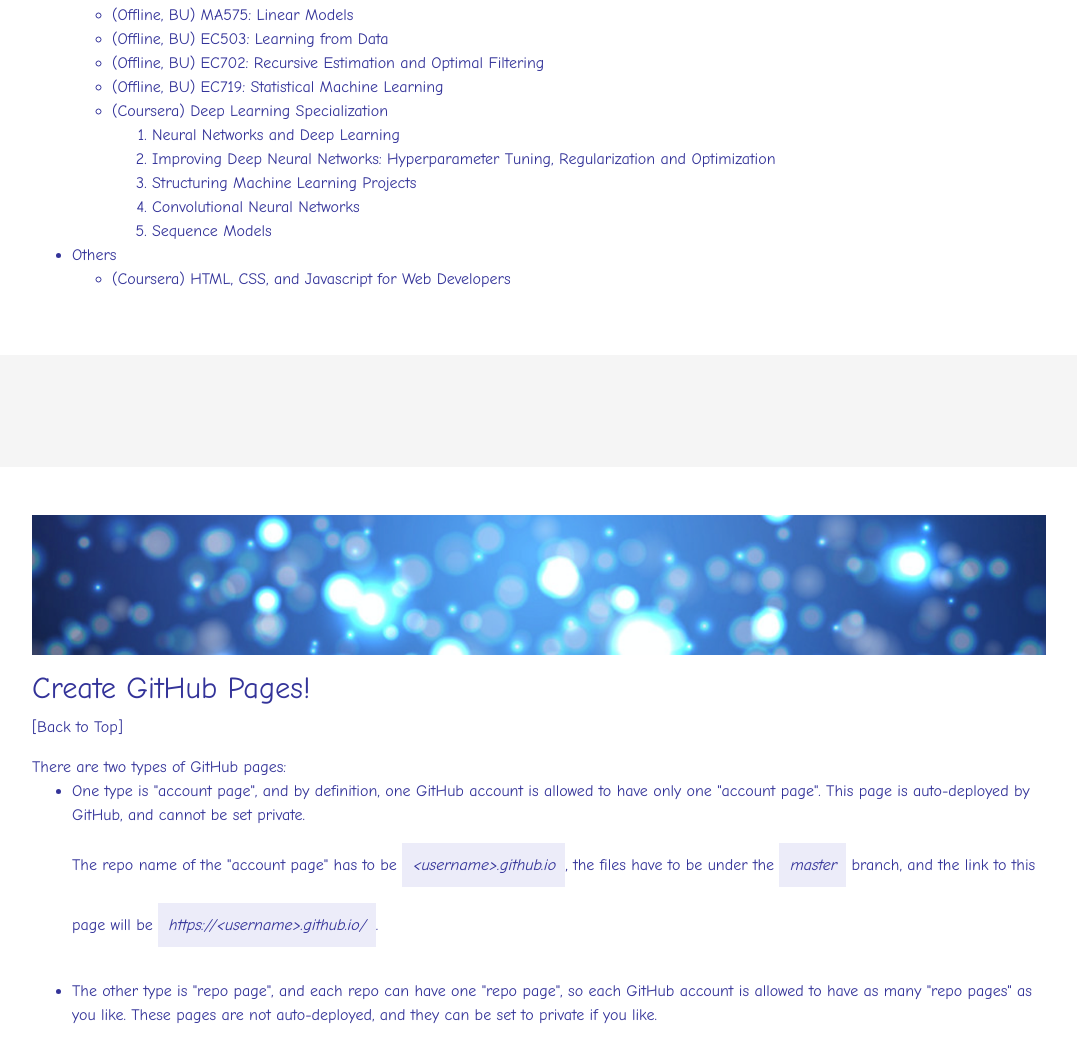
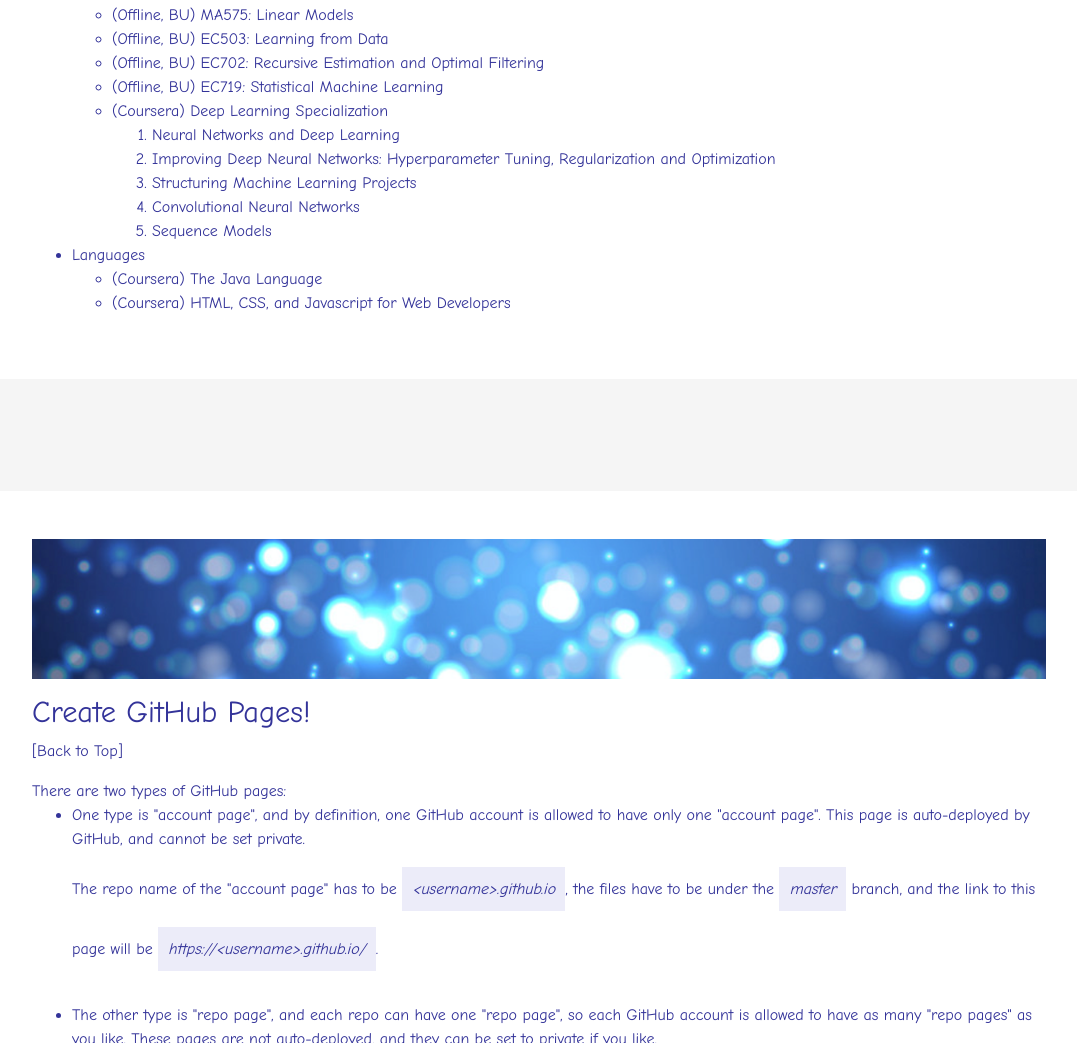
Before and after one commit to Felicia1994/blogs, a plain HTML site: page index.html in a window 1280 px wide. Shown: the part 7579-8622 px from the top of the page, without its empty margins (101-1178 px from the left). Drawn offline with Linux system fonts and the light colour scheme.

Commit message:
add java course

```diff
--- a/index.html
+++ b/index.html
@@ -536,13 +536,18 @@
                   	</li>
                   </ul>
                 </li>
-                <li>Others
+                <li>Languages
                   <ul>
                   	<li>
-                  	  <a href="https://www.coursera.org/learn/html-css-javascript-for-web-developers" target="_blank">
-              			(Coursera) HTML, CSS, and Javascript for Web Developers
-              		  </a>
-              		</li>
+                  	  <a href="https://www.coursera.org/learn/java-as-a-second-language-the-java-language" target="_blank">
+              		      (Coursera) The Java Language
+              		    </a>
+              		  </li>
+                    <li>
+                      <a href="https://www.coursera.org/learn/html-css-javascript-for-web-developers" target="_blank">
+                        (Coursera) HTML, CSS, and Javascript for Web Developers
+                      </a>
+                    </li>
                   </ul>
                 </li>
               </ul>
```
